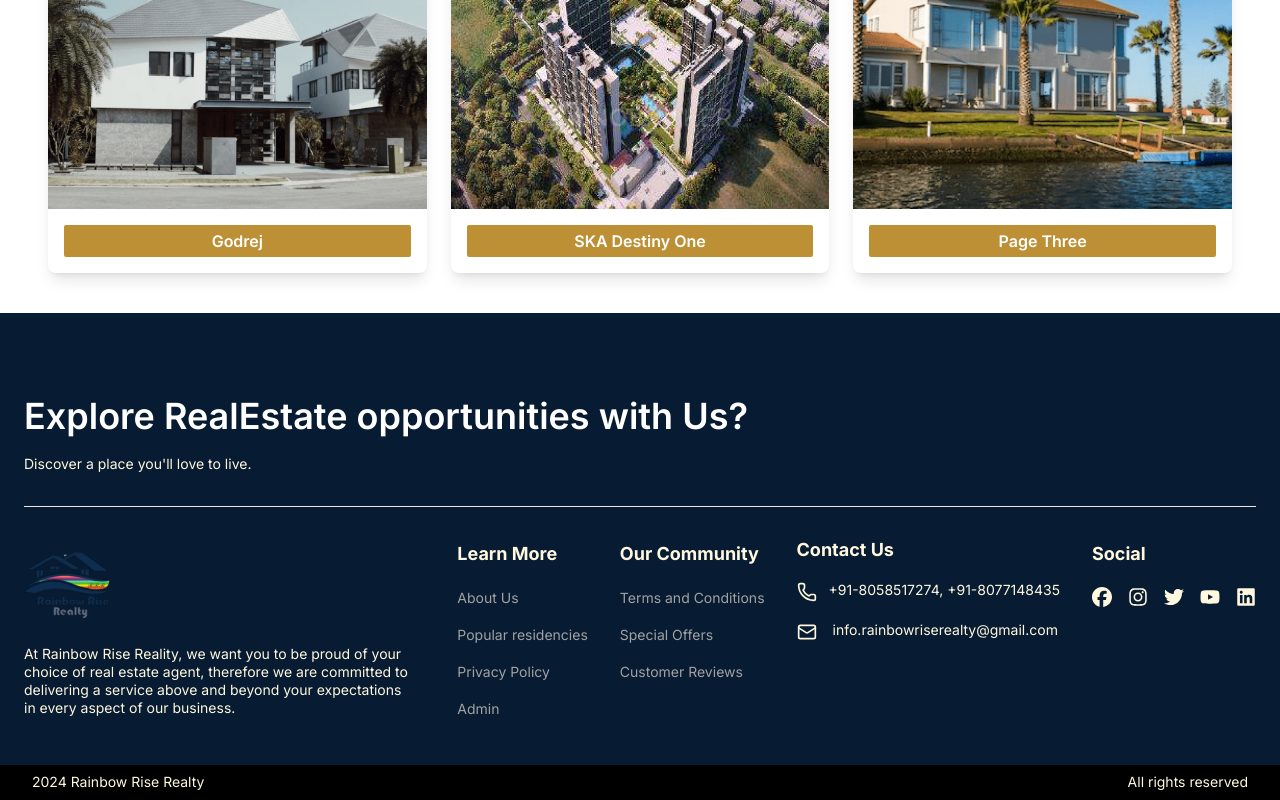
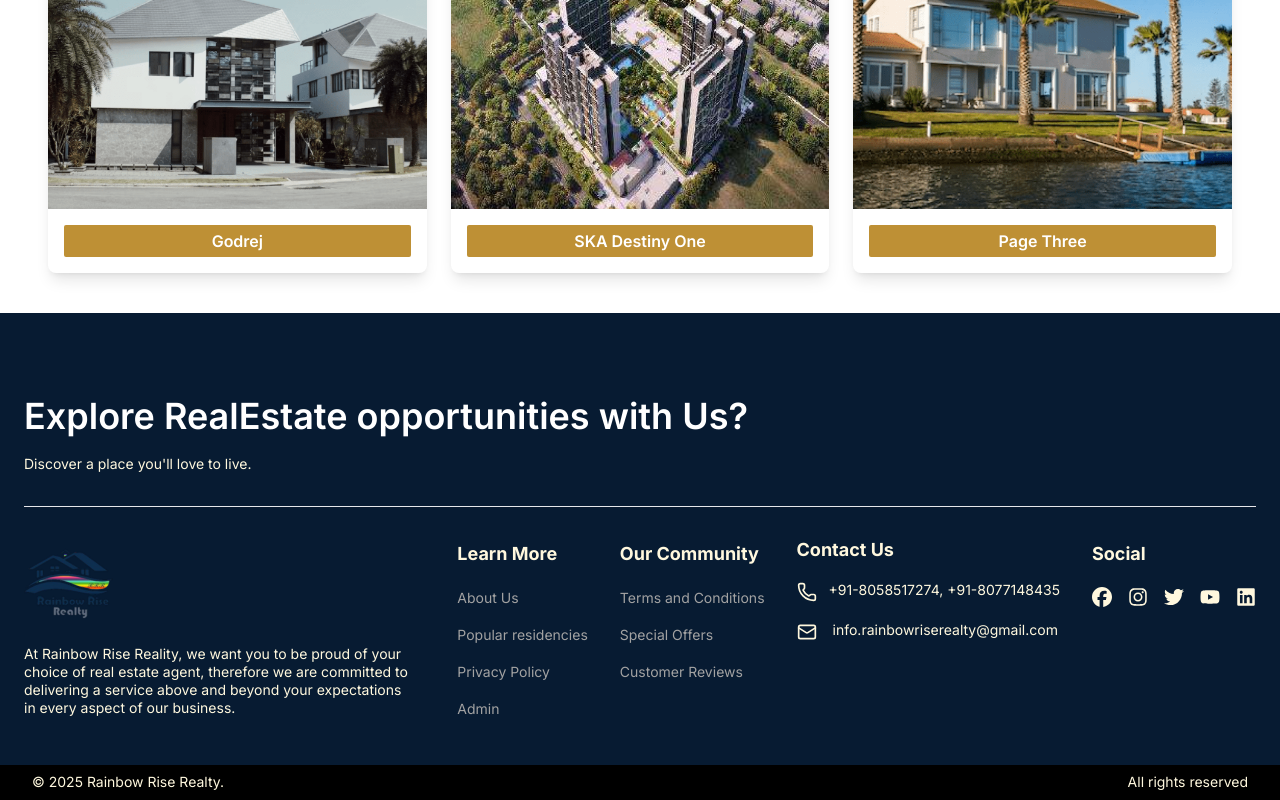
Before and after one commit to PrathameshKumarSah/rainbowrisereality, a React (Vite) app in the folder frontend/: page / in a window 1280 px wide. Shown: the part 5944-6744 px from the top of the page. Built offline with nearby package versions, Linux system fonts and the light colour scheme; no server answers; a web font is replaced by a local one.

Commit message:
Update Footer.jsx

```diff
--- a/frontend/src/components/Footer.jsx
+++ b/frontend/src/components/Footer.jsx
@@ -60,7 +60,7 @@ const Footer = () => {
         </div>
       </div>
       {/* copyright */}
-      <p className="text-[#FFF8DE]  bg-[#000000] medium-14.4 py-2 px-8 flexBetween"><span>2024 Rainbow Rise Realty</span>All rights reserved</p>
+      <p className="text-[#FFF8DE]  bg-[#000000] medium-14.4 py-2 px-8 flexBetween"><span>© 2025 Rainbow Rise Realty.</span>All rights reserved</p>
     </footer>
   );
 };
```
